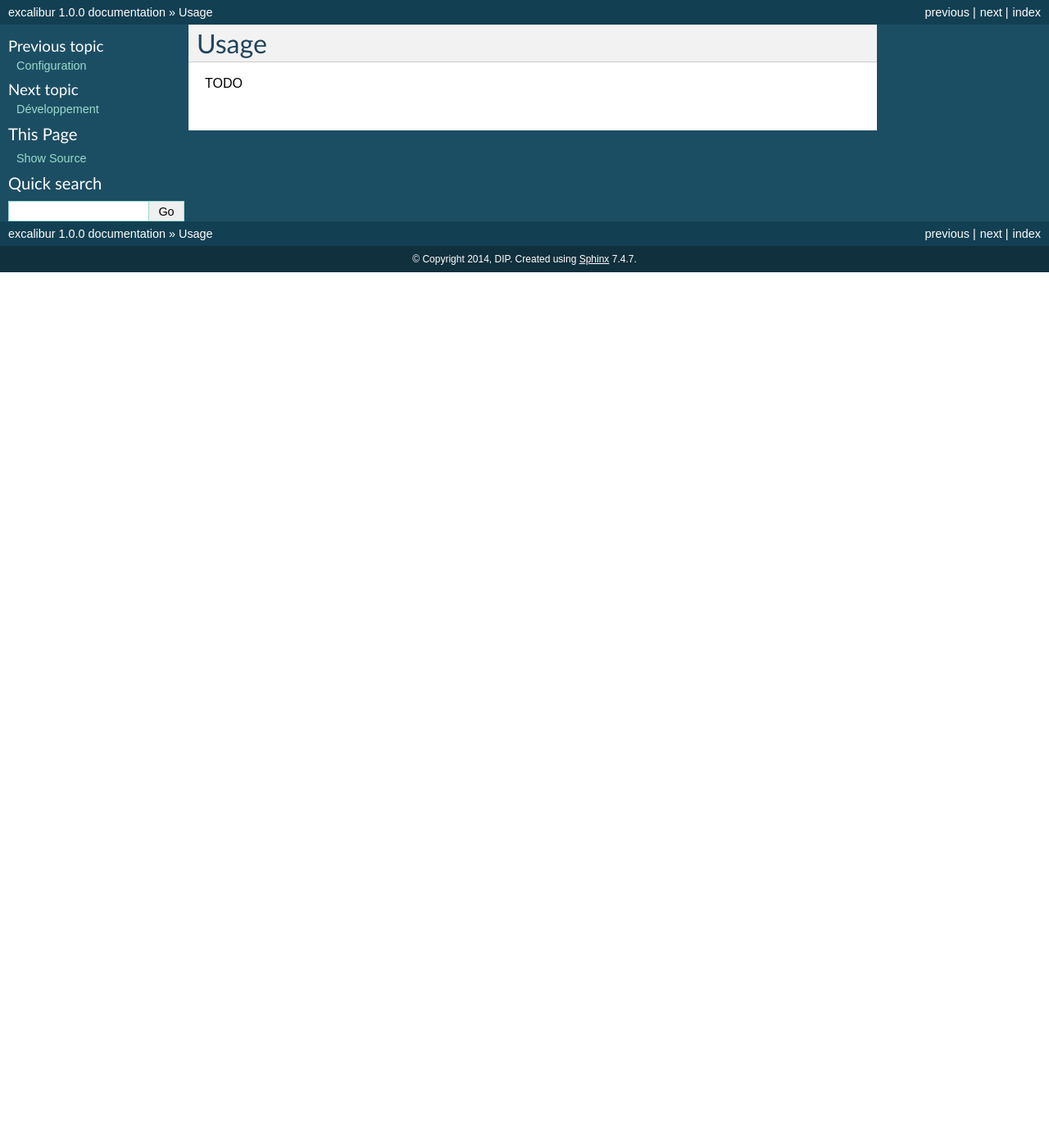
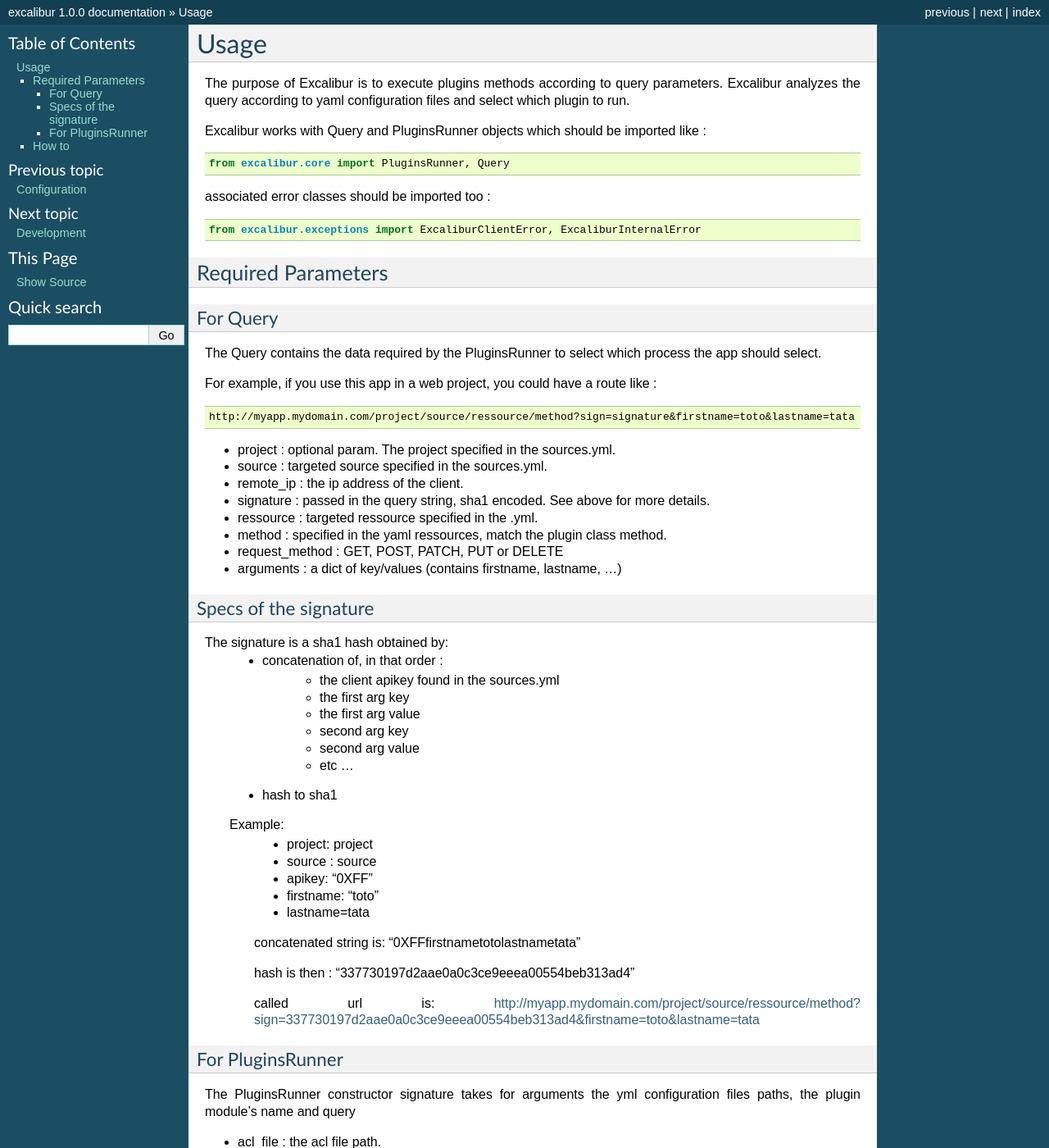
Before and after one commit to unistra/excalibur, a Sphinx documentation site: the page built from docs/source/usage.rst, in a window 1280 px wide and 1400 px high. Shown: the whole window at 82% size. Built offline with Sphinx 7.4.7, drawn with Linux system fonts in a browser that asks for light colours; some of the changed text lies outside the part shown.

Commit message:
modify docs

```diff
--- a/README.rst
+++ b/README.rst
@@ -1,9 +1,9 @@
 excalibur
 =========
 
-Un outil de gestion de plugins / A tool to manage plugins
+A tool to manage plugins.
 
-Pour plus d'information consultez la documentation sphinx / For more information have a look at sphinx's documentation
+For more information have a look at sphinx's documentation.
 
 .. image:: https://secure.travis-ci.org/unistra/excalibur.png?branch=master
     :target: https://travis-ci.org/unistra/excalibur
--- a/docs/source/usage.rst
+++ b/docs/source/usage.rst
@@ -2,4 +2,123 @@
 Usage
 =====
 
-TODO
+The purpose of Excalibur is to execute plugins methods according to query parameters.
+Excalibur analyzes the query according to yaml configuration files and select which plugin to run.
+
+Excalibur works with Query and PluginsRunner objects which should be imported like : ::
+
+	from excalibur.core import PluginsRunner, Query
+
+associated error classes should be imported too : ::
+
+	from excalibur.exceptions import ExcaliburClientError, ExcaliburInternalError
+
+
+
+
+Required Parameters
+===================
+
+For Query
+---------
+
+The Query contains the data required by the PluginsRunner to select which process the app should select.
+
+For example, if you use this app in a web project, you could have a route like : ::
+
+	http://myapp.mydomain.com/project/source/ressource/method?sign=signature&firstname=toto&lastname=tata
+
+- project : optional param. The project specified in the sources.yml.
+- source : targeted source specified in the sources.yml.
+- remote_ip : the ip address of the client.
+- signature : passed in the query string, sha1 encoded. See above for more details.
+- ressource : targeted ressource specified in the .yml.
+- method : specified in the yaml ressources, match the plugin class method.
+- request_method : GET, POST, PATCH, PUT or DELETE
+- arguments : a dict of key/values (contains firstname, lastname, ...)
+
+Specs of the signature
+----------------------
+
+The signature is a sha1 hash obtained by:
+    - concatenation of, in that order :
+        - the client apikey found in the sources.yml
+        - the first arg key
+        - the first arg value
+        - second arg key
+        - second arg value
+        - etc ...
+
+    - hash to sha1
+
+    Example:
+        - project: project
+        - source : source
+        - apikey: "0XFF"
+        - firstname: "toto"
+        - lastname=tata
+
+        concatenated string is:
+        "0XFFfirstnametotolastnametata"
+
+        hash is then :
+        "337730197d2aae0a0c3ce9eeea00554beb313ad4"
+
+        called url is:
+        http://myapp.mydomain.com/project/source/ressource/method?sign=337730197d2aae0a0c3ce9eeea00554beb313ad4&firstname=toto&lastname=tata
+
+
+
+For PluginsRunner
+---------
+
+The PluginsRunner constructor signature takes for arguments the yml configuration files paths, the plugin module's name and query
+
+- acl_file : the acl file path.
+- sources_file : the sources file path.
+- ressources_file : the ressources file path.
+- plugins_module : the plugins module's name.
+- query : the query object.
+
+How to
+======
+
+In your code you could, for instance, write : ::
+
+	from excalibur.core import PluginsRunner, Query
+	from excalibur.exceptions import ExcaliburClientError, ExcaliburInternalError
+
+	query = Query(source=source,
+              	remote_ip=remote_ip,
+              	signature=signature,
+              	ressource=ressource,
+              	method=method,
+              	request_method=request_method,
+              	arguments=arguments)
+
+	plugin_runner = PluginsRunner(acl_file,
+                              sources_file,
+                              ressources_file,
+                              plugins_module,
+                              query)
+
+    data, errors = plugin_runner()
+
+- data is a dict which contains all plugins's data
+- errors is a dict which contains all plugins's errors
+
+In a Django project it would differ a bit in that way : ::
+
+	from django.conf import settings
+
+	...
+
+	plugin_runner = PluginsRunner(settings.EXCALIBUR_ACL_FILE,
+                              settings.EXCALIBUR_SOURCES_FILE,
+                              settings.EXCALIBUR_RESSOURCES_FILE,
+                              settings.EXCALIBUR_PLUGINS_MODULE,
+                              query)
+    ...
+
+
+You can now use the collected data and/or errors as you see fit.
```
Also changed, not shown: docs/source/configuration.rst (+36 -28 lines), docs/source/development.rst (+7 -7 lines), docs/source/index.rst (+4 -6 lines), docs/source/installation.rst (+5 -5 lines).
